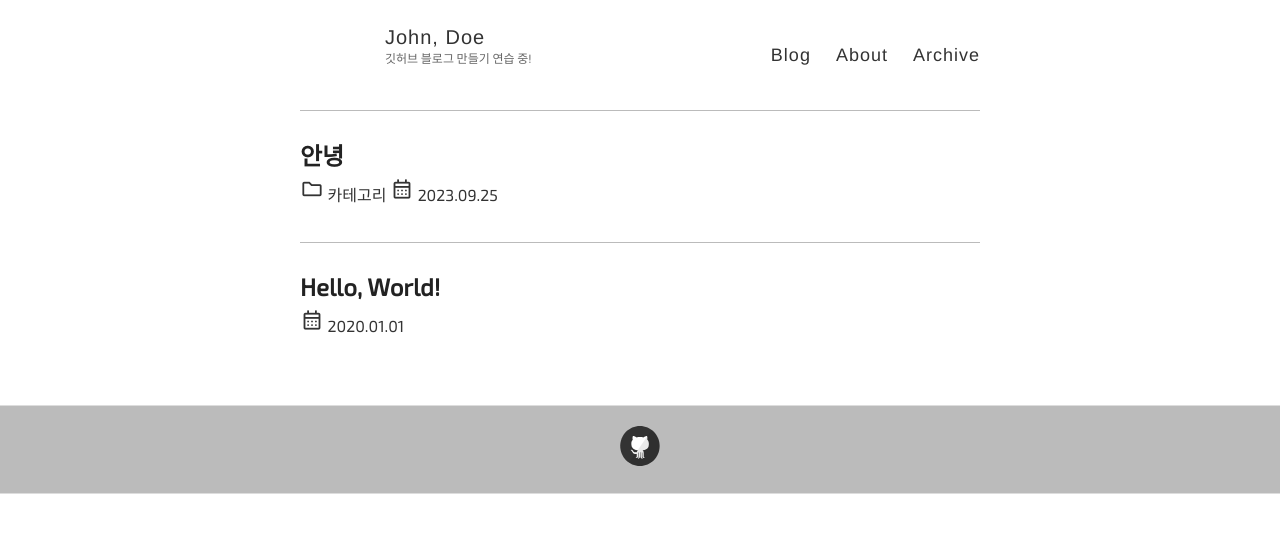
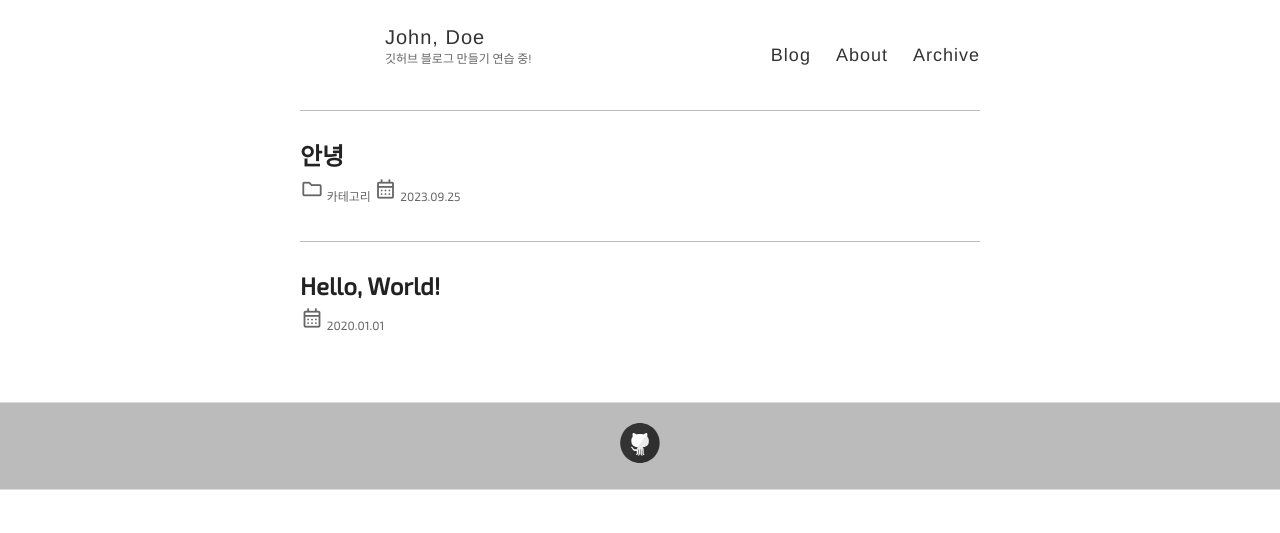
Before and after one commit to Sleeping-Gabin/Sleeping-Gabin.github.io, a Jekyll site: the page built from index.html, in a window 1280 px wide. Shown: the top 533 px of the page. Built offline with Jekyll 4.4.1, drawn with Linux system fonts in a browser that asks for light colours; some web fonts are replaced; the list of posts is cut into pages by our own code.

Commit message:
update scss

```diff
--- a/_layouts/default.html
+++ b/_layouts/default.html
@@ -62,6 +62,13 @@
       .site-footer {
         font-family: "Exo 2", "Spoqa Han Sans Neo", "Spoqa Han Sans JP", sans-serif;
       }
+      .material-symbols-outlined {
+        font-variation-settings:
+        'FILL' 0,
+        'wght' 400,
+        'GRAD' 0,
+        'opsz' 14
+      }
     </style>
   </head>
 
--- a/_scss/_highlights.scss
+++ b/_scss/_highlights.scss
@@ -8,6 +8,7 @@
   background-color: $lighterGray;
   padding: 5px 10px;
   margin: 20px 0;
+  border-radius: 5px;
 }
 
 .highlight pre {
--- a/style.scss
+++ b/style.scss
@@ -330,6 +330,10 @@ nav {
 footer {
   padding: 20px 0;
   text-align: center;
+
+  @include mobile {
+    padding: 10px 0;
+  }
 }
 
 
@@ -344,15 +348,15 @@ footer {
 
 .post-info {
   margin-top: -15px;
-  font-size: 16px;
+  font-size: 12px;
+  color: $gray;
 }
 
-.material-symbols-outlined {
-  font-variation-settings:
-  'FILL' 0,
-  'wght' 400,
-  'GRAD' 0,
-  'opsz' 14
+svg {
+  @include mobile {
+    height: 20px;
+    width: 20px;
+  }
 }
 
 /*****************************************************************************/
```
